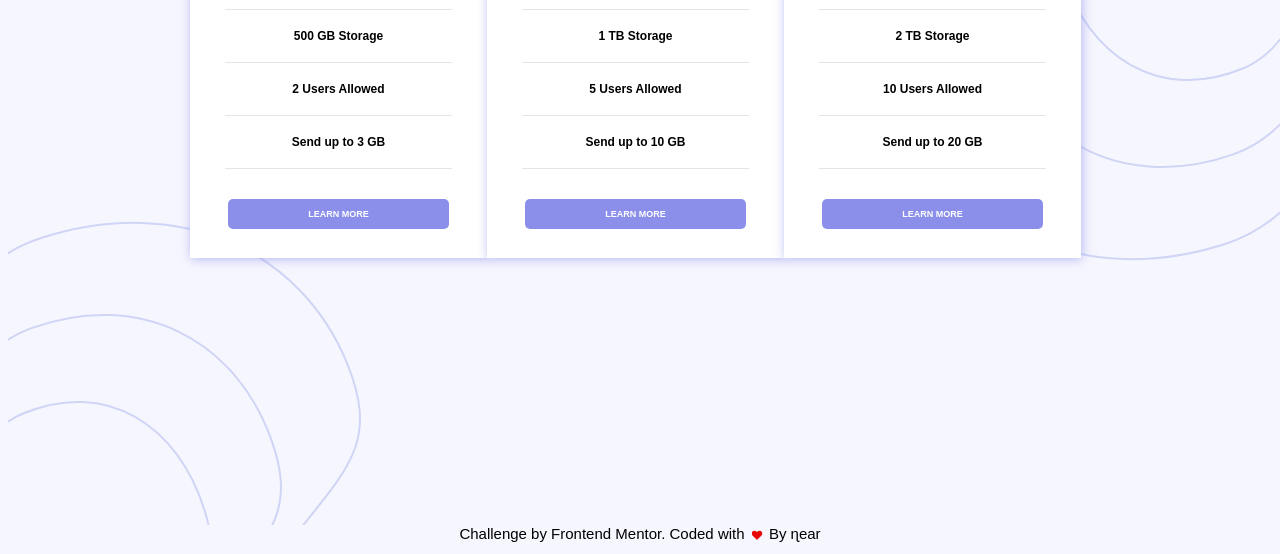
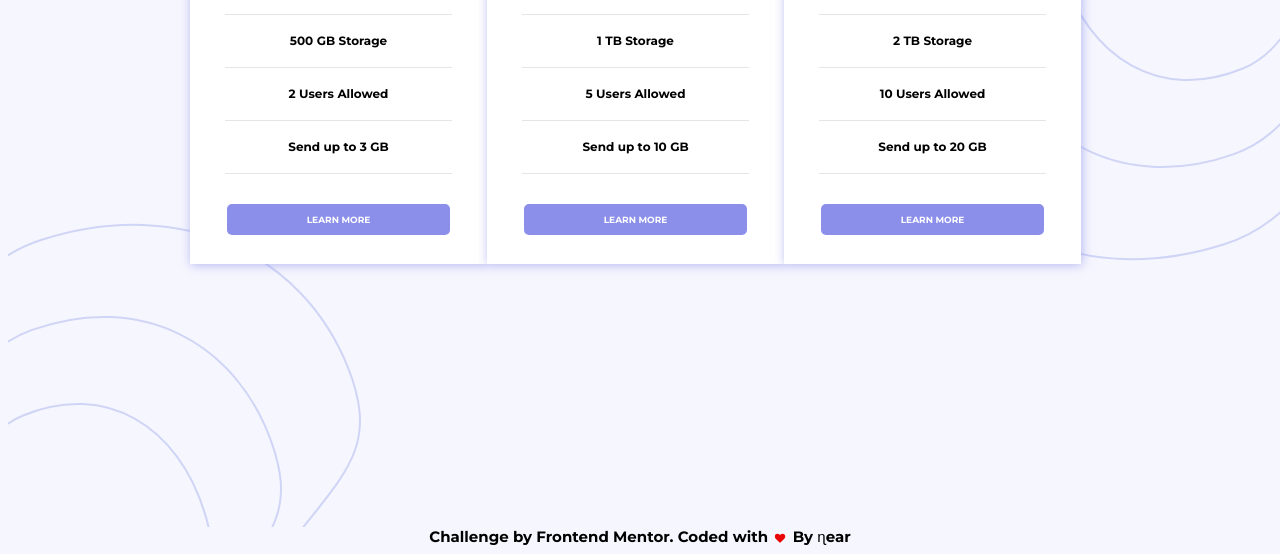
Before and after one commit to nearcodes/Pricing-component-with-toggle, a plain HTML site: page index.html in a window 1280 px wide. Shown: the part 397-951 px from the top of the page. Drawn offline with nearby package versions, Linux system fonts and the light colour scheme.

Commit message:
font updated

```diff
--- a/style.css
+++ b/style.css
@@ -1,4 +1,4 @@
-@import https://fonts.googleapis.com/css?family=Montserrat:700,900&display=swap;
+@import url('https://fonts.googleapis.com/css?family=Montserrat:700,900&display=swap');
 body{font-family:Montserrat,sans-serif;font-size:15px;background:hsl(240,78%,98%);background-image:url(./images/bg-top.svg);background-repeat:no-repeat;background-position:right top}
 header{padding:50px 0 0}
 .svg{background-image:url(./images/bg-bottom.svg);background-repeat:no-repeat;background-position:left bottom;padding:20% 0}
```
